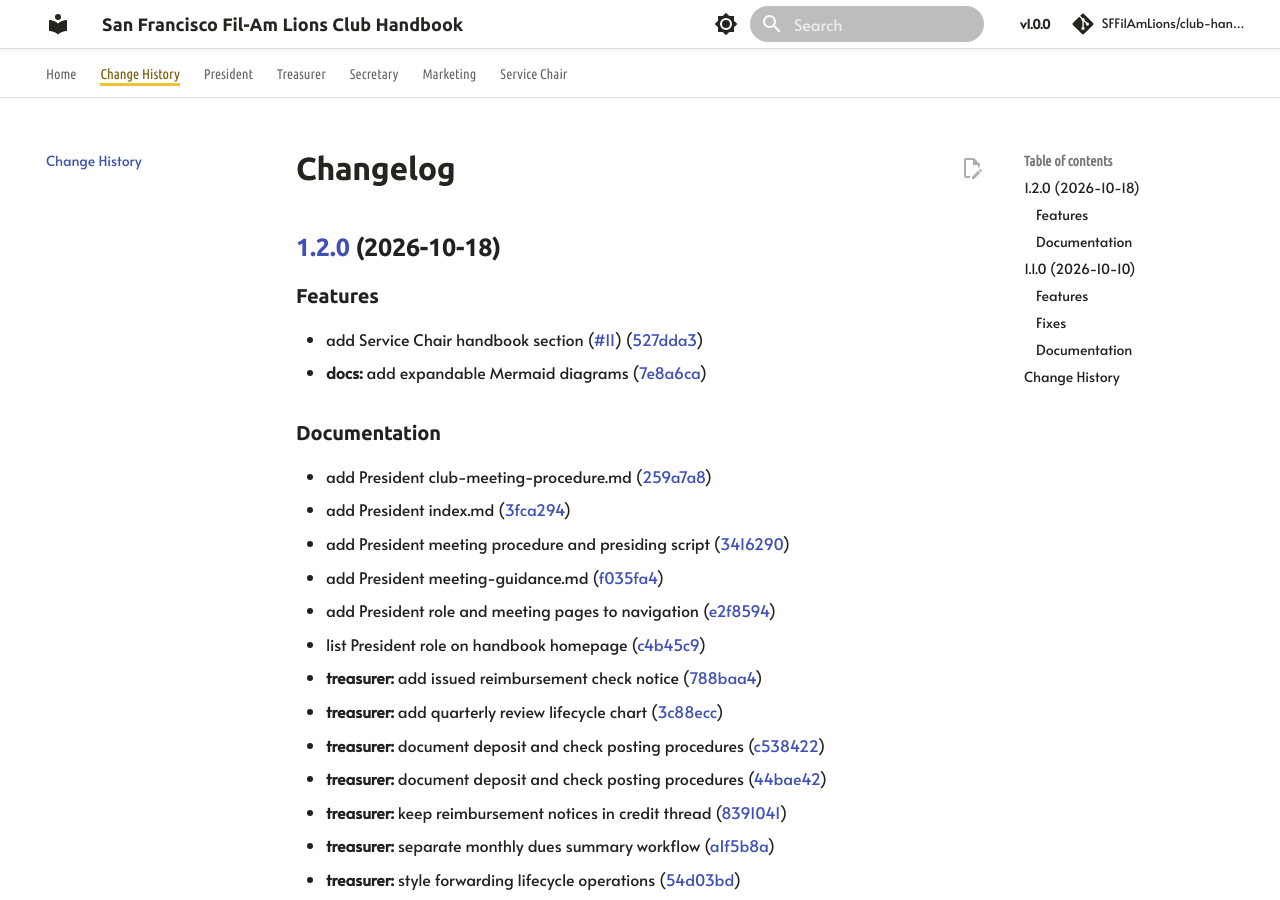
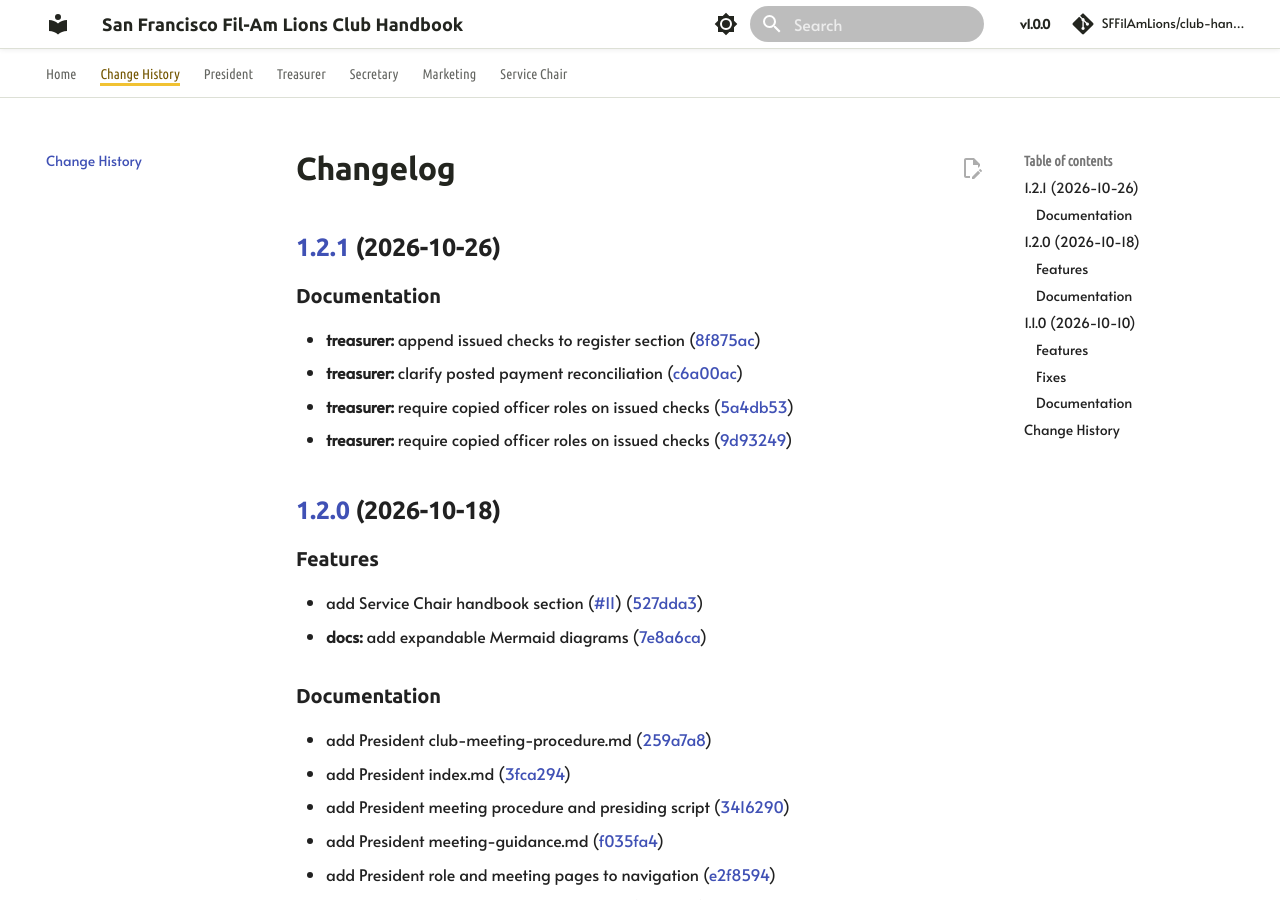
Before and after one commit to SFFilAmLions/club-handbook, an MkDocs documentation site: the page built from docs/CHANGELOG.md, in a window 1280 px wide and 900 px high. Built offline with MkDocs 1.6.1 and Material for MkDocs 9.7.7, drawn with Linux system fonts in a browser that asks for light colours; comment, search, counter and statistics services are not loaded.

Commit message:
chore(main): release 1.2.1

```diff
--- a/docs/CHANGELOG.md
+++ b/docs/CHANGELOG.md
@@ -1,4 +1,14 @@
 # Changelog
+
+## [1.2.1](https://github.com/SFFilAmLions/club-handbook/compare/v1.2.0...v1.2.1) (2026-10-26)
+
+
+### Documentation
+
+* **treasurer:** append issued checks to register section ([8f875ac](https://github.com/SFFilAmLions/club-handbook/commit/8f875acd0a9a98e8f0be54f51aadb993d7043dc6))
+* **treasurer:** clarify posted payment reconciliation ([c6a00ac](https://github.com/SFFilAmLions/club-handbook/commit/c6a00ac2ffa84a8be4a21acd66beb69b67f235a9))
+* **treasurer:** require copied officer roles on issued checks ([5a4db53](https://github.com/SFFilAmLions/club-handbook/commit/5a4db53123f718c3d2dfd5698ca8acc61a51b2e9))
+* **treasurer:** require copied officer roles on issued checks ([9d93249](https://github.com/SFFilAmLions/club-handbook/commit/9d93249940b36992ecad1b91a6cdf32bec7d5016))
 
 ## [1.2.0](https://github.com/SFFilAmLions/club-handbook/compare/v1.1.0...v1.2.0) (2026-10-18)
 
```
Also changed, not shown: .release-please-manifest.json.
